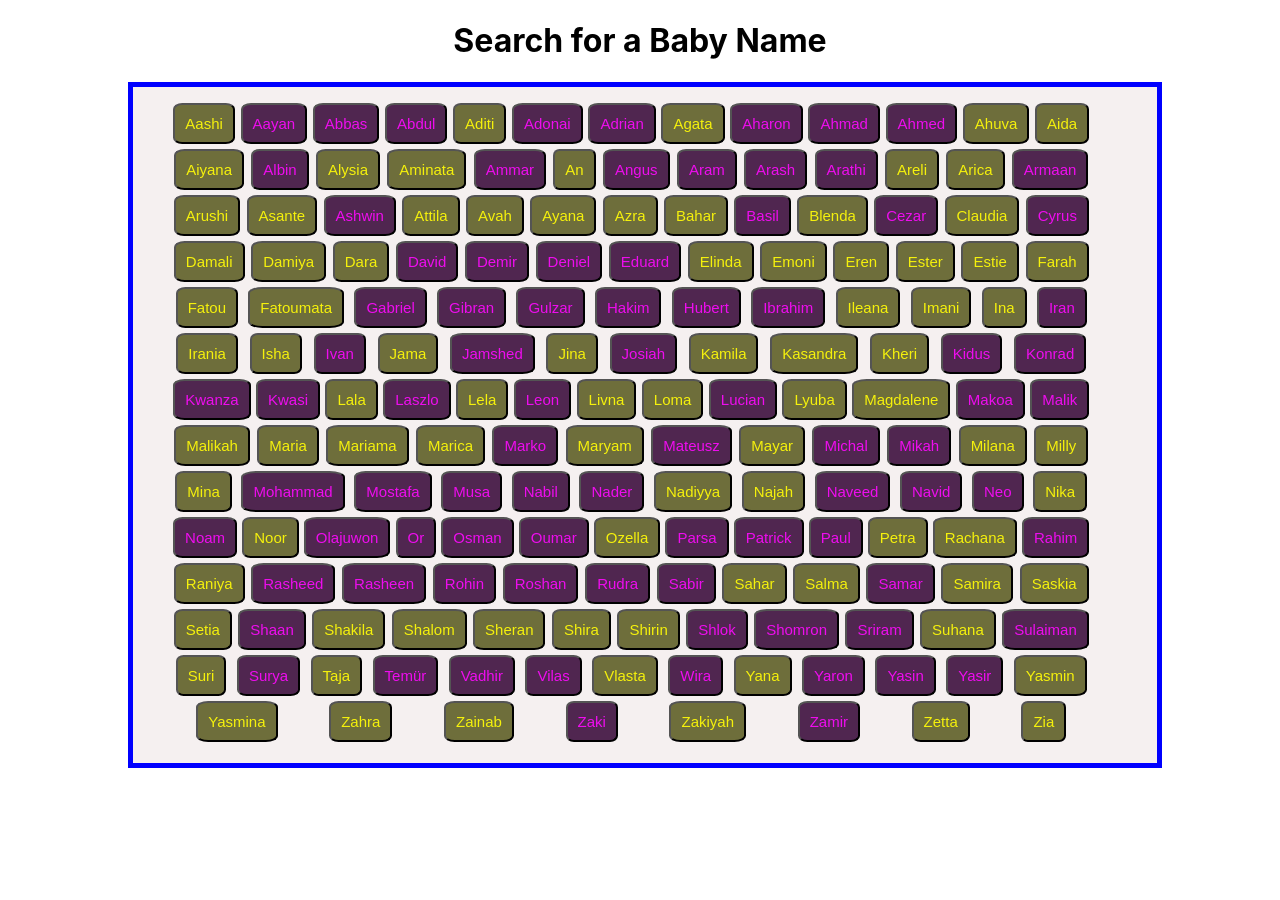
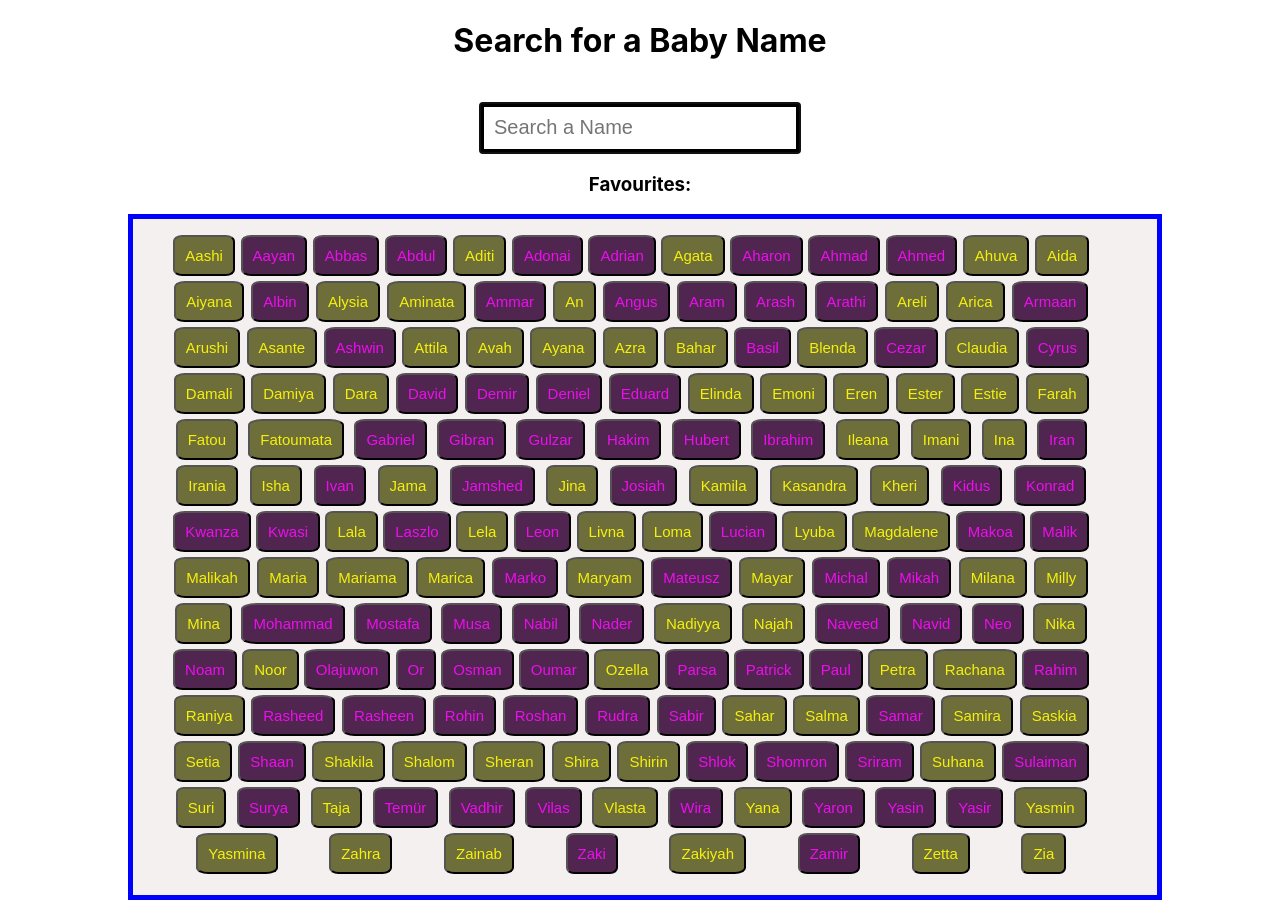
Before and after one commit to JK1320/baby-names-react, a React (Create React App) app: page / in a window 1280 px wide. Before the commit the page ends 800 px from the top, so only its background shows below. Built offline with nearby package versions, Linux system fonts and the light colour scheme; the HTML template or start-up script is replaced by a standard one.

Commit message:
Complete - Level 2

```diff
--- a/src/App.js
+++ b/src/App.js
@@ -1,11 +1,21 @@
+import React, {useState} from 'react';
 import './App.css';
+import BabyNamesData from "./data/babyNamesData.json";
+import Favorites from './Favorites';
 import Names from "./Names";
+import Search from "./Search";
+
 
 function App() {
+const [searchInput, setSearchInput] = useState("");
+// const [favorite, setFavorite] = useState([]);
+
   return (
     <div className="App">
       <h1>Search for a Baby Name</h1>
-    <Names />
+      <Search searchInput={searchInput} setSearchInput={setSearchInput} />
+      <Favorites />
+      <Names BabyNamesData={BabyNamesData} searchInput={searchInput} />
     </div>
   );
 }
--- /dev/null
+++ b/src/Favorites.js
@@ -0,0 +1,12 @@
+import React from 'react';
+
+const Favorites = () => {
+    return (
+        <div>
+           <h3>Favourites:</h3>
+
+        </div>
+    )
+}
+
+export default Favorites;
--- a/src/Names.js
+++ b/src/Names.js
@@ -1,24 +1,34 @@
 import React from 'react';
-import BabyNamesData from "./data/babyNamesData.json";
 
 
-const Names = () => {
-// const [namesData, setNamesData] = useState(BabyNamesData);
 
- {BabyNamesData.sort((a, b) => a.name > b.name ? 1 : -1)}
+const Names = ({BabyNamesData, searchInput}) => {
 
-    return (
-        <div className="container">
-           <ul className="list-container">
+  BabyNamesData.sort((a, b) => (a.name > b.name ? 1 : -1));
 
-                {BabyNamesData.map((item, index)=> (
-                    <li key={index} className="names"><button className={item.sex}>{item.name}</button></li>
-                )
-                )}
+  //  const filteredNames = BabyNamesData.filter((item) => {
+  //   item.name.toLowerCase().includes(searchInput.toLowerCase());
+  // });
 
-            </ul>
-        </div>
-    )
+  return (
+    <div className="container">
+      <ul className="list-container">
+        {BabyNamesData.filter((item) => {
+          if (searchInput === "") {
+            return item;
+          } else if (
+            item.name.toLowerCase().includes(searchInput.toLowerCase())
+          ) {
+            return item;
+          }
+        }).map((item) => (
+          <li key={item.id} className="names">
+            <button className={item.sex}>{item.name}</button>
+          </li>
+        ))}
+      </ul>
+    </div>
+  );
 }
 
 export default Names;
--- /dev/null
+++ b/src/Search.js
@@ -0,0 +1,25 @@
+import React, {useRef, useEffect} from 'react';
+
+const Search = ({searchInput, setSearchInput}) => {
+const inputRef = useRef();
+
+useEffect(() => {
+    inputRef.current.focus()
+}, [])
+
+  return (
+    <div className="input-container">
+      <input
+        type="text"
+        value={searchInput}
+        placeholder="Search a Name"
+        ref={inputRef}
+        onChange={(event) => {
+          setSearchInput(event.target.value);
+        }}
+      />
+    </div>
+  );
+};
+
+export default Search;
--- a/src/index.css
+++ b/src/index.css
@@ -48,3 +48,12 @@ button.f {
   background-color: rgb(110, 110, 59);
   color:rgb(245, 241, 12);
 }
+
+.input-container input {
+  width: 300px;
+  height: 40px;
+  padding-left: 10px;
+  font-size: 20px;
+  margin-top: 20px;
+  border: 5px solid black;
+}
```
